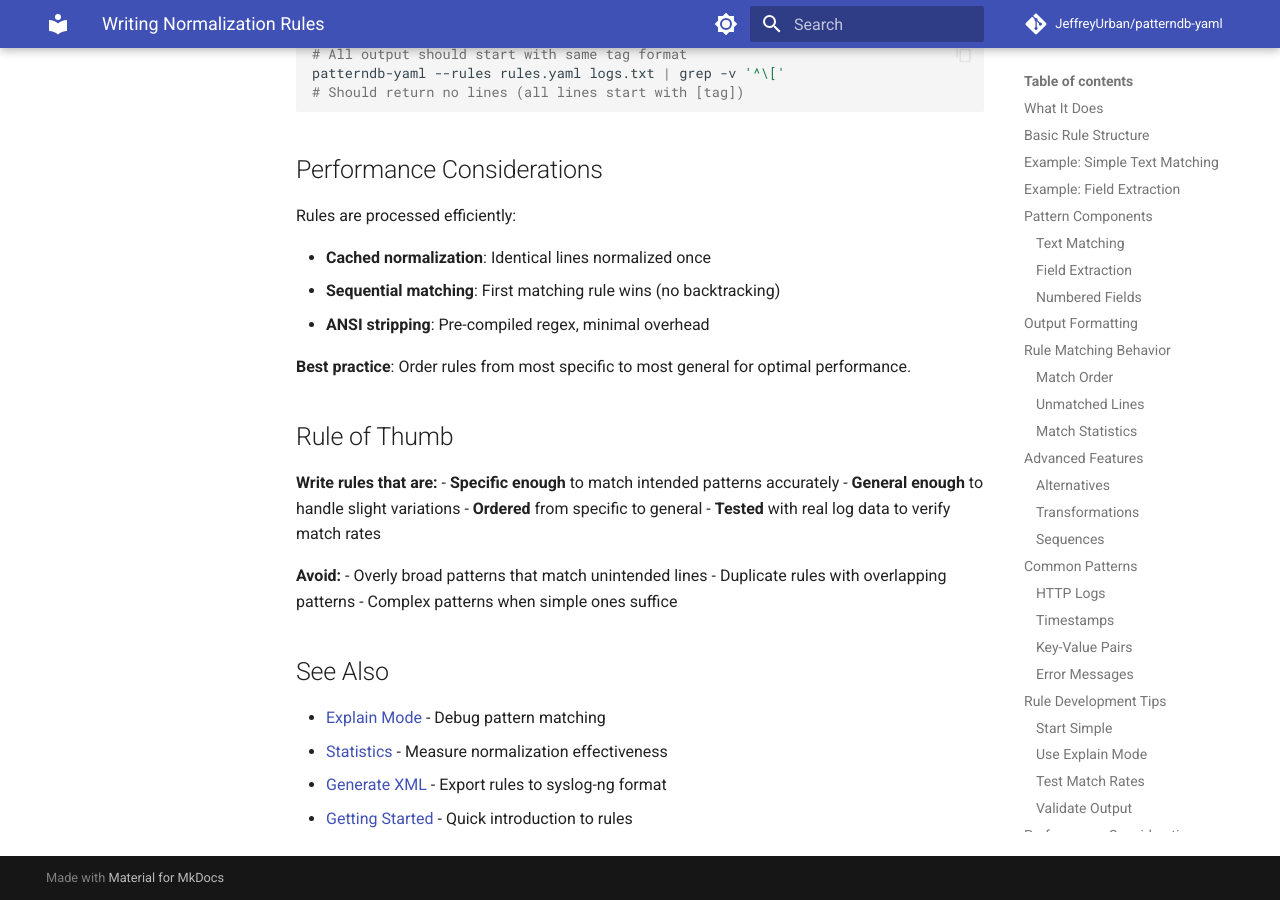
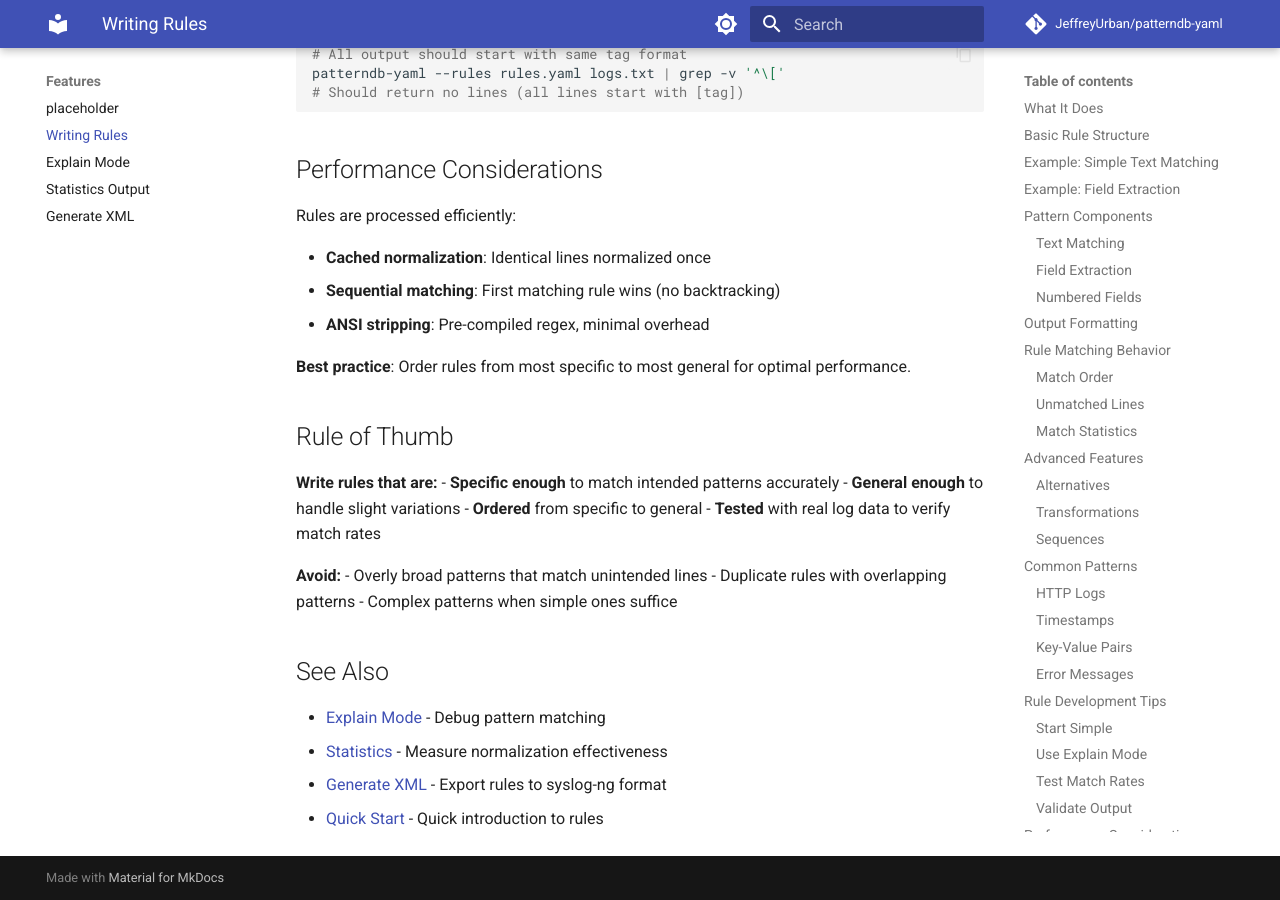
Before and after one commit to JeffreyUrban/patterndb-yaml, an MkDocs documentation site: the page built from docs/features/rules/rules.md, in a window 1280 px wide and 900 px high, scrolled down 8859 px. Built offline with MkDocs 1.6.1 and Material for MkDocs 9.7.7, drawn with Linux system fonts in a browser that asks for light colours; comment, search, counter and statistics services are not loaded.

Commit message:
Fix mkdocs build warnings and add new pages to nav
Fixed all mkdocs build warnings:
- Added generate-xml and rules pages to nav configuration
- Fixed broken links to non-existent quickstart.md (changed to quick-start.md)
- Fixed broken link to non-existent python-api.md (removed reference)
- Fixed broken anchors in basic-concepts.md (linked to rules.md instead)
- Fixed use-cases/ directory link (changed to specific page)

All feature documentation now properly integrated into mkdocs:
- Writing Rules
- Explain Mode
- Statistics Output
- Generate XML

Build now completes with no warnings or errors.

🤖 Generated with [Claude Code](https://claude.com/claude-code)

Co-Authored-By: Claude <noreply@anthropic.com>

```diff
--- a/docs/features/explain/explain.md
+++ b/docs/features/explain/explain.md
@@ -279,6 +279,6 @@ can clutter logs and reduce readability.
 
 ## See Also
 
-- [Pattern Rules](../../getting-started/basic-concepts.md#pattern-rules) - How to write normalization patterns
-- [Field Transformations](../../getting-started/basic-concepts.md#transformations) - Available transformation functions
+- [Writing Rules](../rules/rules.md) - How to write normalization patterns
+- [Statistics](../stats/stats.md) - Measure normalization effectiveness
 - [Troubleshooting](../../guides/troubleshooting.md) - Common issues and solutions
--- a/docs/features/generate-xml/generate-xml.md
+++ b/docs/features/generate-xml/generate-xml.md
@@ -230,6 +230,6 @@ XML generation is fast:
 
 ## See Also
 
-- [Rules Documentation](../rules/rules.md) - Writing normalization rules in YAML
+- [Writing Rules](../rules/rules.md) - Writing normalization rules in YAML
 - [syslog-ng Pattern Database](https://www.syslog-ng.com/technical-documents/doc/syslog-ng-open-source-edition/3.38/administration-guide/11#TOPIC-1829071) - Official syslog-ng pattern database documentation
-- [Getting Started](../../getting-started/quickstart.md) - Basic usage with YAML rules
+- [Quick Start](../../getting-started/quick-start.md) - Basic usage with YAML rules
--- a/docs/features/rules/rules.md
+++ b/docs/features/rules/rules.md
@@ -444,4 +444,4 @@ Rules are processed efficiently:
 - [Explain Mode](../explain/explain.md) - Debug pattern matching
 - [Statistics](../stats/stats.md) - Measure normalization effectiveness
 - [Generate XML](../generate-xml/generate-xml.md) - Export rules to syslog-ng format
-- [Getting Started](../../getting-started/quickstart.md) - Quick introduction to rules
+- [Quick Start](../../getting-started/quick-start.md) - Quick introduction to rules
--- a/docs/features/stats/stats.md
+++ b/docs/features/stats/stats.md
@@ -298,5 +298,5 @@ Statistics collection has minimal overhead:
 ## See Also
 
 - [Explain Mode](../explain/explain.md) - Understand why lines matched or didn't match
+- [Writing Rules](../rules/rules.md) - How to write normalization patterns
 - [CLI Reference](../../reference/cli.md) - Complete command-line options
-- [Python API](../../reference/python-api.md) - Using `get_stats()` programmatically
--- a/mkdocs.yml
+++ b/mkdocs.yml
@@ -68,8 +68,10 @@ nav:
           - placeholder: use-cases/placeholder/placeholder.md
   - Features:
       - placeholder: features/placeholder/placeholder.md
+      - Writing Rules: features/rules/rules.md
       - Explain Mode: features/explain/explain.md
       - Statistics Output: features/stats/stats.md
+      - Generate XML: features/generate-xml/generate-xml.md
   - Guides:
       - placeholder: guides/placeholder.md
       - Performance: guides/performance.md
```
Also changed, not shown: docs/guides/common-patterns.md (+1 -1 lines).
